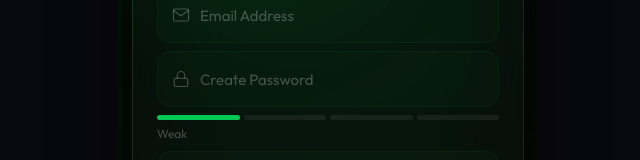
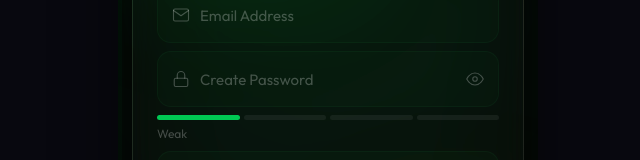
Before and after one commit to Cliffyclif/-CRYMADX-MOBILE-NEW, a React (Vite) app: page /register in a window 1280 px wide. Shown: the part 336-496 px from the top of the page, without its empty margins (312-952 px from the left). Built offline with nearby package versions, Linux system fonts and the light colour scheme; no server answers.

Commit message:
Register: add show/hide password eye toggle
Matches the existing pattern on Login screen — users couldn't tell what
they were typing during signup.

```diff
--- a/src/screens/auth/Register.tsx
+++ b/src/screens/auth/Register.tsx
@@ -14,6 +14,7 @@ export function Register() {
   const [name, setName] = useState('')
   const [email, setEmail] = useState('')
   const [password, setPassword] = useState('')
+  const [showPassword, setShowPassword] = useState(false)
   const [referral, setReferral] = useState('')
   const [error, setError] = useState<string | null>(null)
   const m = useEndpointMutation('api.auth.register')
@@ -66,7 +67,10 @@ export function Register() {
         </div>
         <div className="inp">
           <Icon name="lock" size={14} />
-          <input type="password" placeholder={t('auth.createPasswordPlaceholder')} value={password} onChange={e => setPassword(e.target.value)} required minLength={8} />
+          <input type={showPassword ? 'text' : 'password'} placeholder={t('auth.createPasswordPlaceholder')} value={password} onChange={e => setPassword(e.target.value)} required minLength={8} />
+          <button type="button" aria-label={showPassword ? 'Hide password' : 'Show password'} onClick={() => setShowPassword(s => !s)} style={{ background: 'none', border: 'none', padding: 0, marginLeft: 'auto', cursor: 'pointer', display: 'flex' }}>
+            <Icon name="eye" size={14} />
+          </button>
         </div>
 
         <div style={{ margin: '8px 0' }}>
```
